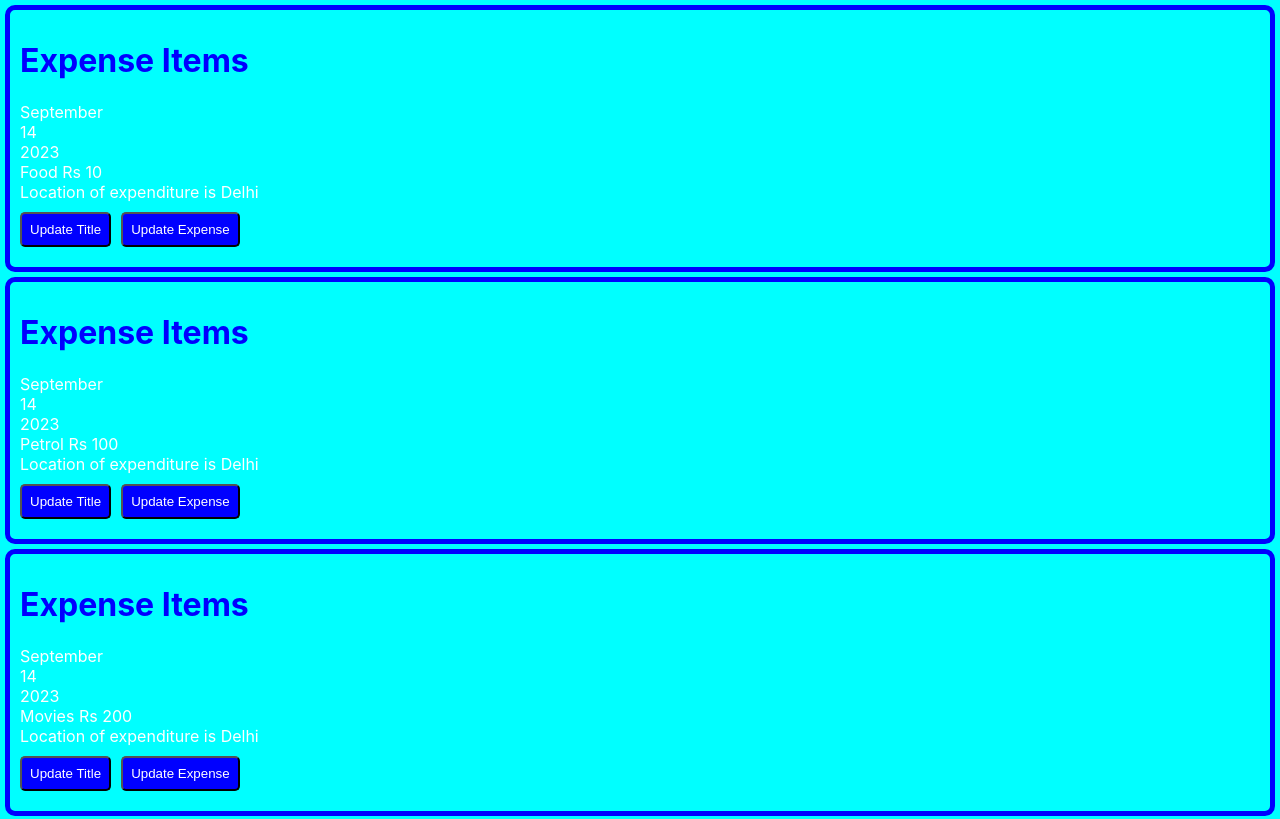
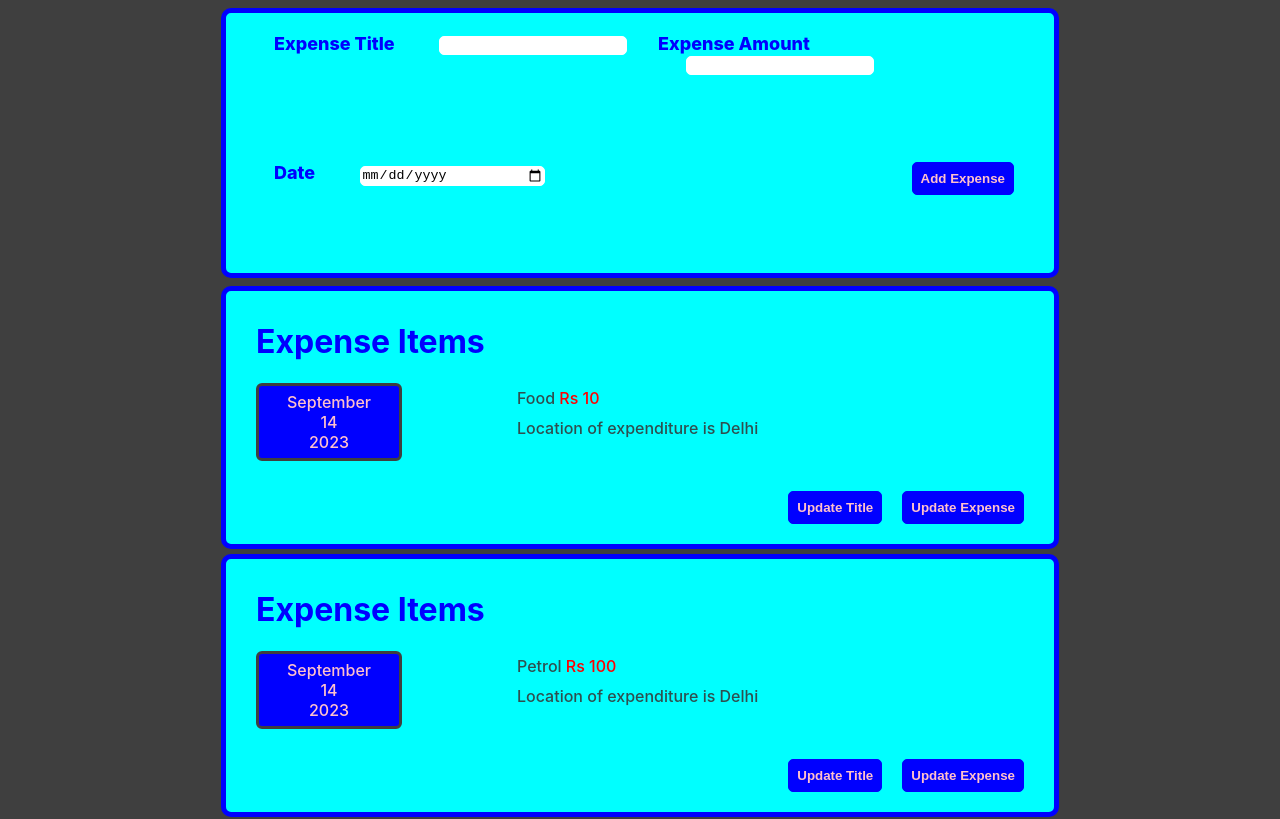
Before and after one commit to codingpartnerNB/react-first-expense, a React (Create React App) app: page / in a window 1280 px wide. Shown: the top 819 px of the page. Built offline with nearby package versions, Linux system fonts and the light colour scheme.

Commit message:
Manipulating css

```diff
--- a/src/App.js
+++ b/src/App.js
@@ -1,5 +1,6 @@
 import './App.css';
 import ExpenseItem from './components/ExpenseItem';
+import ExpenseForm from "./components/ExpenseForm/ExpenseForm";
 
 const App = () => {
   const expenses = [{
@@ -18,6 +19,7 @@ const App = () => {
   const LocationOfExpenditure = "Delhi";
   return (
     <div>
+      <ExpenseForm />
       {
         expenses.map((item)=>{
         return <ExpenseItem title={item.title} amount={item.amount} date={item.date} locationForExpense={LocationOfExpenditure}></ExpenseItem>
--- a/src/components/ExpenseItem.css
+++ b/src/components/ExpenseItem.css
@@ -1,22 +1,37 @@
-*{
-    background-color: cyan;
-    color: white;
-}
+
 .container{
     border: solid blue 5px;
     border-radius: 10px;
-    margin:5px;
-    padding: 10px;
+    margin:5px auto;
+    padding: 10px 30px;
+    background-color: cyan;
+    color:darkslategray;
+    font-weight: 500;
+    width: 60vw;
+    height: auto;
 }
 .color-blue{
     color: blue;
 }
 
+.detail{
+    display: grid;
+    grid-template-columns: 1fr 2fr;
+}
+
 .btn{
     background-color: blue;
+    border: 1px solid blue;
+    color: pink;
+    font-weight: 600;
     padding: 8px;
     border-radius: 5px;
     margin: 10px auto;
     cursor: pointer;
-    margin-right: 10px;
+    margin-top: 20px;
+    margin-left: 20px;
 }
+
+.button{
+    text-align: right;
+}
--- a/src/components/ExpenseItem.js
+++ b/src/components/ExpenseItem.js
@@ -17,11 +17,15 @@ const ExpenseItem = (props) => {
     return(
         <div className='container'>
             <h1 className="color-blue">Expense Items</h1>
-            <ExpenseDate date={props.date} />
-            <ExpenseDetails title={title} amount={expense} locationForExpense={props.locationForExpense} />
+            <div className="detail">
+                <ExpenseDate date={props.date} />
+                <ExpenseDetails title={title} amount={expense} locationForExpense={props.locationForExpense} />
+            </div>
             {/* <button className="btn" onClick={deleteHandler}>Delete Expense</button> */}
-            <button className="btn" onClick={titleHandler}>Update Title</button>
-            <button className="btn" onClick={expenseHandler}>Update Expense</button>
+            <div className="button">
+                <button className="btn" onClick={titleHandler}>Update Title</button>
+                <button className="btn" onClick={expenseHandler}>Update Expense</button>
+            </div>
         </div>
     );
 }
--- /dev/null
+++ b/src/components/ExpenseItemDetails/ExpenseDate.css
@@ -0,0 +1,12 @@
+.day{
+    background-color: blue;
+    display: flex;
+    color: pink;
+    width: 10vw;
+    text-align: center;
+    padding: 6px;
+    border: 3px solid #3f3f3f;
+    border-radius: 6px;
+    flex-direction: column;
+    margin-bottom: 10px;
+}
--- a/src/components/ExpenseItemDetails/ExpenseDate.js
+++ b/src/components/ExpenseItemDetails/ExpenseDate.js
@@ -1,9 +1,11 @@
+import './ExpenseDate.css';
+
 const ExpenseDate = (props) => {
     const date = props.date.toLocaleString('en-US',{day:'2-digit'});
     const month = props.date.toLocaleString('en-US',{month:'long'});
     const year = props.date.getFullYear();
     return(
-        <div>
+        <div className='day'>
             <div>{month}</div>
             <div>{date}</div>
             <div>{year}</div>
--- /dev/null
+++ b/src/components/ExpenseItemDetails/ExpenseDetails.css
@@ -0,0 +1,11 @@
+.expense-data{
+    padding: 5px;
+}
+
+.expense-location{
+    padding: 5px;
+}
+
+.amount{
+    color: red;
+}
--- a/src/components/ExpenseItemDetails/ExpenseDetails.js
+++ b/src/components/ExpenseItemDetails/ExpenseDetails.js
@@ -1,8 +1,10 @@
+import './ExpenseDetails.css';
+
 const ExpenseDetails = (props) => {
     return(
         <div>
-            <div>{props.title} Rs {props.amount}</div>
-            <div>Location of expenditure is {props.locationForExpense}</div>
+            <div className='expense-data'>{props.title} <span className='amount'>Rs {props.amount}</span></div>
+            <div className='expense-location'>Location of expenditure is {props.locationForExpense}</div>
         </div>
     );
 }
--- a/src/index.css
+++ b/src/index.css
@@ -11,3 +11,7 @@ code {
   font-family: source-code-pro, Menlo, Monaco, Consolas, 'Courier New',
     monospace;
 }
+
+body{
+  background-color: #3f3f3f;
+}
```
